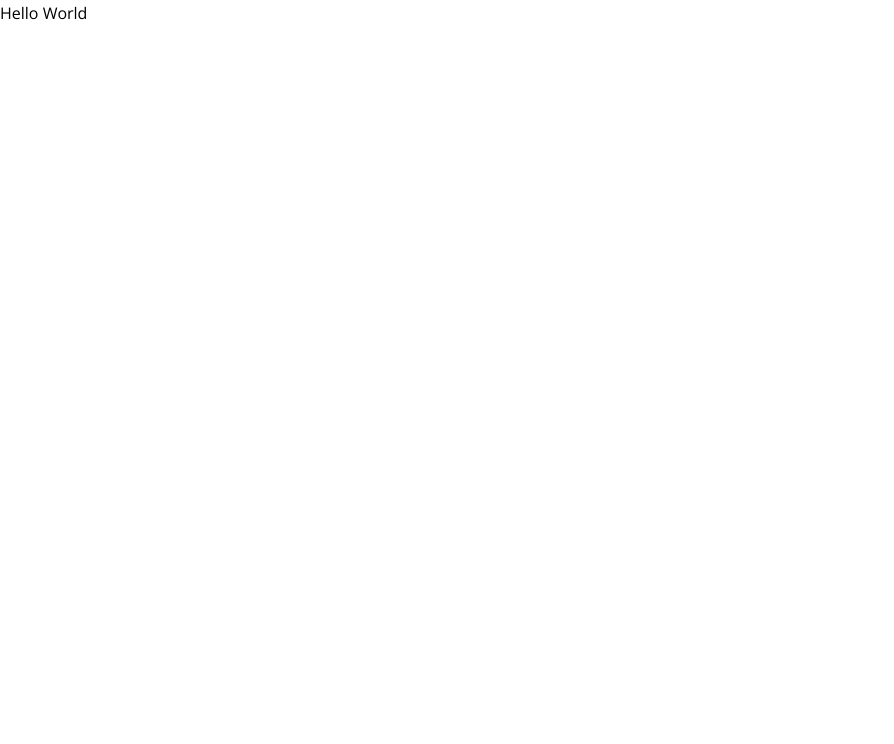
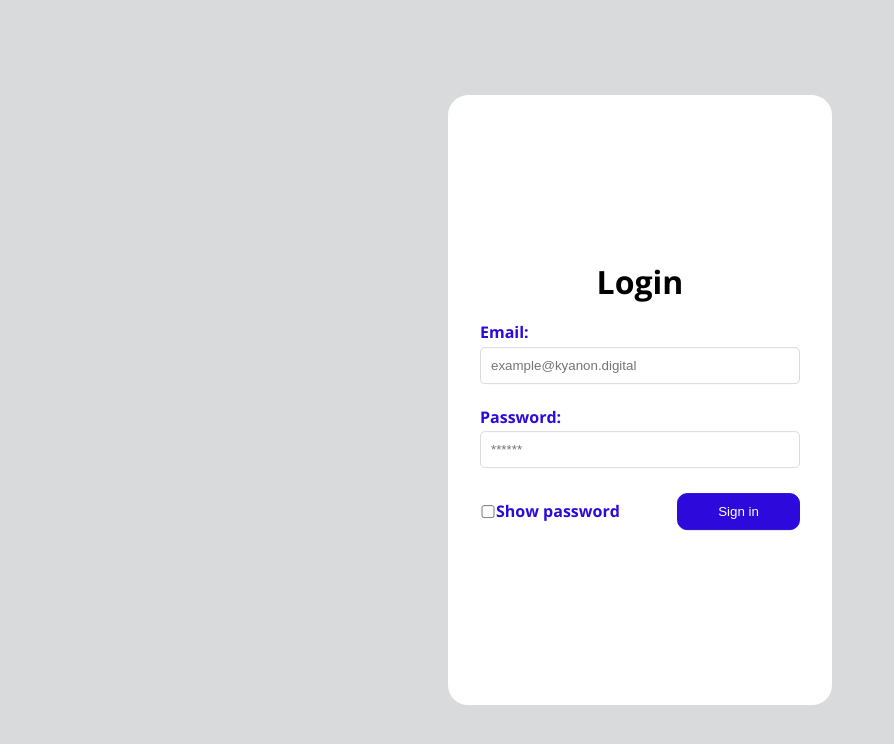
Before and after one commit to truongcongtrung2709/truongCongTrung-assessment, a React (Create React App) app: page / in a window 1280 px wide. Shown: the top 744 px of the page, without its empty margins (0-894 px from the left). Built offline with nearby package versions, Linux system fonts and the light colour scheme.

Commit message:
working login validate

```diff
--- a/package.json
+++ b/package.json
@@ -3,12 +3,17 @@
   "version": "0.1.0",
   "private": true,
   "dependencies": {
+    "@reduxjs/toolkit": "^1.9.3",
     "@testing-library/jest-dom": "^5.16.5",
     "@testing-library/react": "^13.4.0",
     "@testing-library/user-event": "^13.5.0",
+    "axios": "^1.3.4",
     "react": "^18.2.0",
     "react-dom": "^18.2.0",
+    "react-hook-form": "^7.43.5",
     "react-icons": "^4.8.0",
+    "react-redux": "^8.0.5",
+    "react-router-dom": "^6.9.0",
     "react-scripts": "5.0.1",
     "sass": "^1.59.2",
     "web-vitals": "^2.1.4"
--- a/src/App.jsx
+++ b/src/App.jsx
@@ -1,9 +1,10 @@
-import React from 'react'
+import React from "react";
+import { RouterProvider } from "react-router-dom";
+
+import routes from "./routers/routes";
 
 const App = () => {
-  return (
-    <div>Hello World</div>
-  )
-}
+  return <RouterProvider router={routes} />;
+};
 
 export default App;
--- a/src/Modules/Sign in/Signin.jsx
+++ b/src/Modules/Sign in/Signin.jsx
@@ -1,9 +1,66 @@
-import React from 'react'
-import "./signin.scss"
+import React, { useEffect, useState } from "react";
+import { useForm } from "react-hook-form";
+import "./signin.scss";
 const Signin = () => {
+  const { register, handleSubmit, formState } = useForm({
+    defaultValues: { email: "", password: "" },
+    mode: "onTouched",
+  });
+  const { errors } = formState;
+  const onSubmit = (values) => {
+    console.log(values);
+  };
   return (
-    <div>Signin</div>
-  )
-}
+    <div className="login container">
+      <h1>Login</h1>
+      <form className="form-login" onSubmit={handleSubmit(onSubmit)}>
+        <div className="form-item email">
+          <label htmlFor="">Email:</label>
+          <input
+            type="text"
+            placeholder="example@kyanon.digital"
+            {...register("email", {
+              required: true,
+              pattern: /^[A-Z0-9._%+-]+@[A-Z0-9.-]+\.[A-Z]{2,}$/i,
+            })}
+          />
+        </div>
+        {errors.email?.type === "required" && <span>Email is required</span>}
+        {errors.email?.type === "pattern" && (
+          <span>Please enter a valid email</span>
+        )}
+        <div className="form-item password">
+          <label htmlFor="">Password:</label>
+          <input
+            type="password"
+            placeholder="******"
+            {...register("password", {
+              required: "Password is required",
+              minLength: 5,
+              maxLength: 20,
+            })}
+          />
+        </div>
+        {errors.password?.type === "required" && (
+          <span>Password is required</span>
+        )}
+        {["minLength", "maxLength"].includes(errors.password?.type) && (
+          <span>
+            Password must be minimum of 20 characters and at least 5 characters
+          </span>
+        )}
+        <div className="footer">
+          <div className="showPW">
+            <input type="checkbox" />
+            <label htmlFor="">Show password</label>
+          </div>
+          <div className="submitBtn">
+            <button>Sign in</button>
+          </div>
+        </div>
+      </form>
+    </div>
+  );
+};
 
-export default Signin
+export default Signin;
--- a/src/Modules/Sign in/signin.scss
+++ b/src/Modules/Sign in/signin.scss
@@ -0,0 +1,32 @@
+.login {
+  position: absolute;
+  top: 50%;
+  left: 50%;
+  background-color: var(--color-white);
+  border-radius: 20px;
+  transform: translate(-50%, -50%);
+  padding: 10rem 2rem;
+  h1 {
+    text-align: center;
+  }
+  label {
+    color: var(--color-blue);
+    font-weight: 700;
+  }
+  .form-item {
+    width: 100%;
+    padding: 10px 0;
+  }
+  .footer {
+    display: flex;
+    justify-content: space-between;
+    margin: 15px 0;
+    .showPW {
+      display: flex;
+      align-items: center;
+      input {
+        width: 1rem;
+      }
+    }
+  }
+}
--- a/src/index.js
+++ b/src/index.js
@@ -1,4 +1,22 @@
-import  ReactDOM  from "react-dom";
+import React from "react";
+import ReactDOM from "react-dom/client";
+
+import { Provider } from "react-redux";
+import store from "./store";
+
 import App from "./App";
+
 import "./index.scss";
-ReactDOM.render(<App/>, document.querySelector("#root"))
+
+const root = ReactDOM.createRoot(document.getElementById("root"));
+root.render(
+  <React.StrictMode>
+    <Provider store={store}>
+      <App />
+    </Provider>
+  </React.StrictMode>
+);
+
+// If you want to start measuring performance in your app, pass a function
+// to log results (for example: reportWebVitals(console.log))
+// or send to an analytics endpoint. Learn more: https://bit.ly/CRA-vitals
--- a/src/index.scss
+++ b/src/index.scss
@@ -1,4 +1,9 @@
 @import url("https://fonts.googleapis.com/css2?family=Open+Sans:wght@300;400;500;600;700;800&display=swap");
+* {
+  box-sizing: border-box;
+  margin: 0;
+  padding: 0;
+}
 body {
   margin: 0;
   padding: 0;
@@ -8,20 +13,35 @@ body {
   list-style: none;
   text-decoration: none;
 }
-:root{
+:root {
   --color-white: #fff;
   --color-black: #000000;
   --color-blue: #2e09db;
   --color-gray: #d9dadc;
-
 }
 body {
   font-family: "Open Sans", sans-serif;
-    background: var(--color-white);
+  background: var(--color-gray);
   color: var(--color-black);
   line-height: 1.7;
 }
-.container{
-    width: 70%;
+.container {
+  width: 30%;
   margin: 0 auto;
 }
+button {
+  position: relative;
+  border: 1px solid var(--color-blue);
+  background: var(--color-blue);
+  color: white;
+  border-radius: 10px;
+  padding: 10px 40px;
+}
+input {
+  width: 100%;
+  border-radius: 5px;
+  padding: 8px 0;
+  border: 1px solid var(--color-gray);
+  color: var(--color-black);
+  padding: 10px;
+}
--- /dev/null
+++ b/src/routers/routes.js
@@ -0,0 +1,5 @@
+import { createBrowserRouter } from "react-router-dom";
+import Signin from "../Modules/Sign in/Signin";
+const routes = createBrowserRouter([{ path: "/", element: <Signin /> }]);
+
+export default routes;
--- /dev/null
+++ b/src/services/usersAPI.js
@@ -0,0 +1,6 @@
+import fetcher from "./fetcher";
+
+const usersAPI = {
+  getUsers: fetcher.get("https://reqres.in/api/users"),
+};
+export default usersAPI;
--- /dev/null
+++ b/src/store.js
@@ -0,0 +1,6 @@
+import { configureStore } from "@reduxjs/toolkit";
+
+const store = configureStore({
+  reducer: {},
+});
+export default store;
```
Also changed, not shown: src/services/fetcher.js (added, +15 -0 lines), 1 other file (tests, documents, lock files or other folders). Lines whose indentation alone changed are shown as unchanged.
